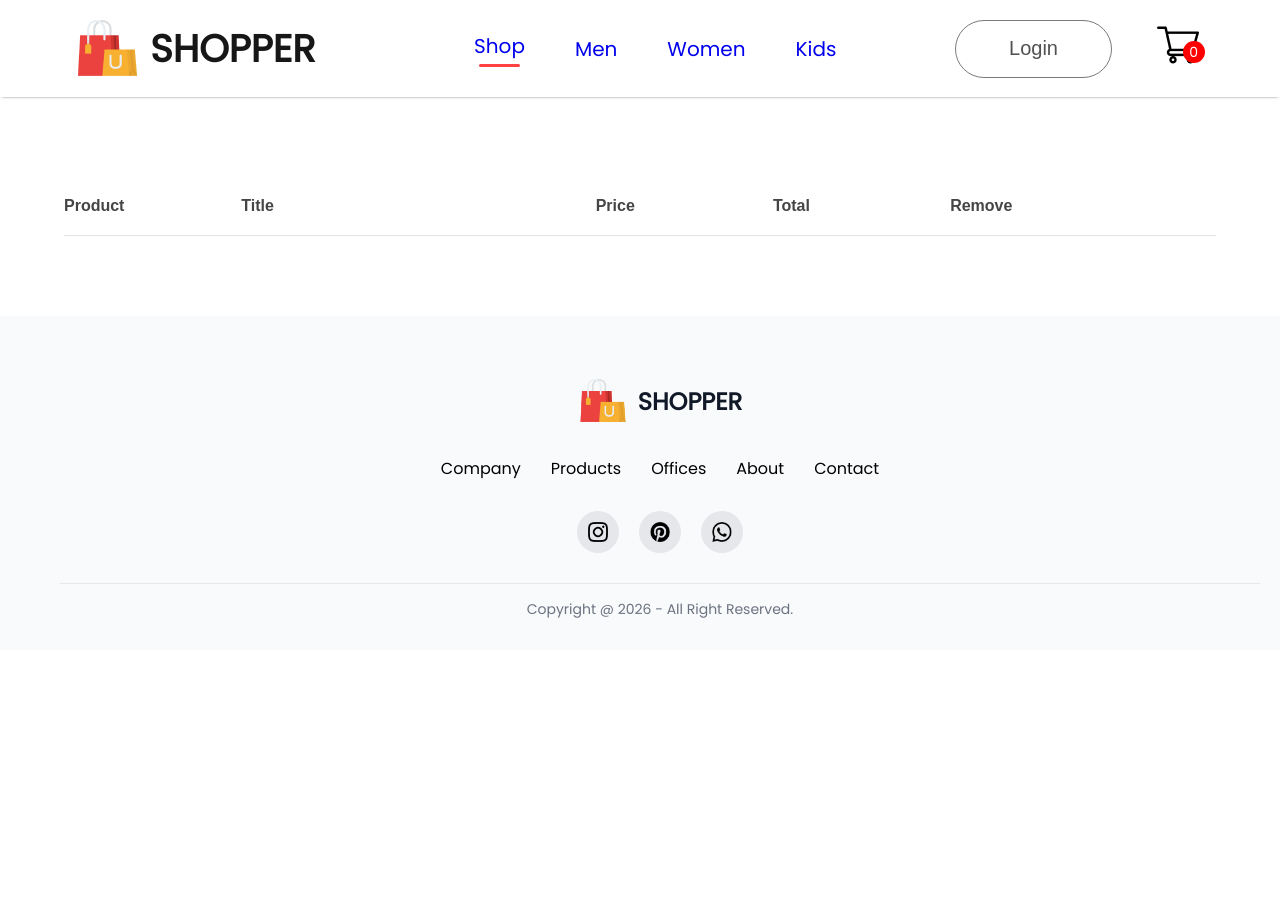
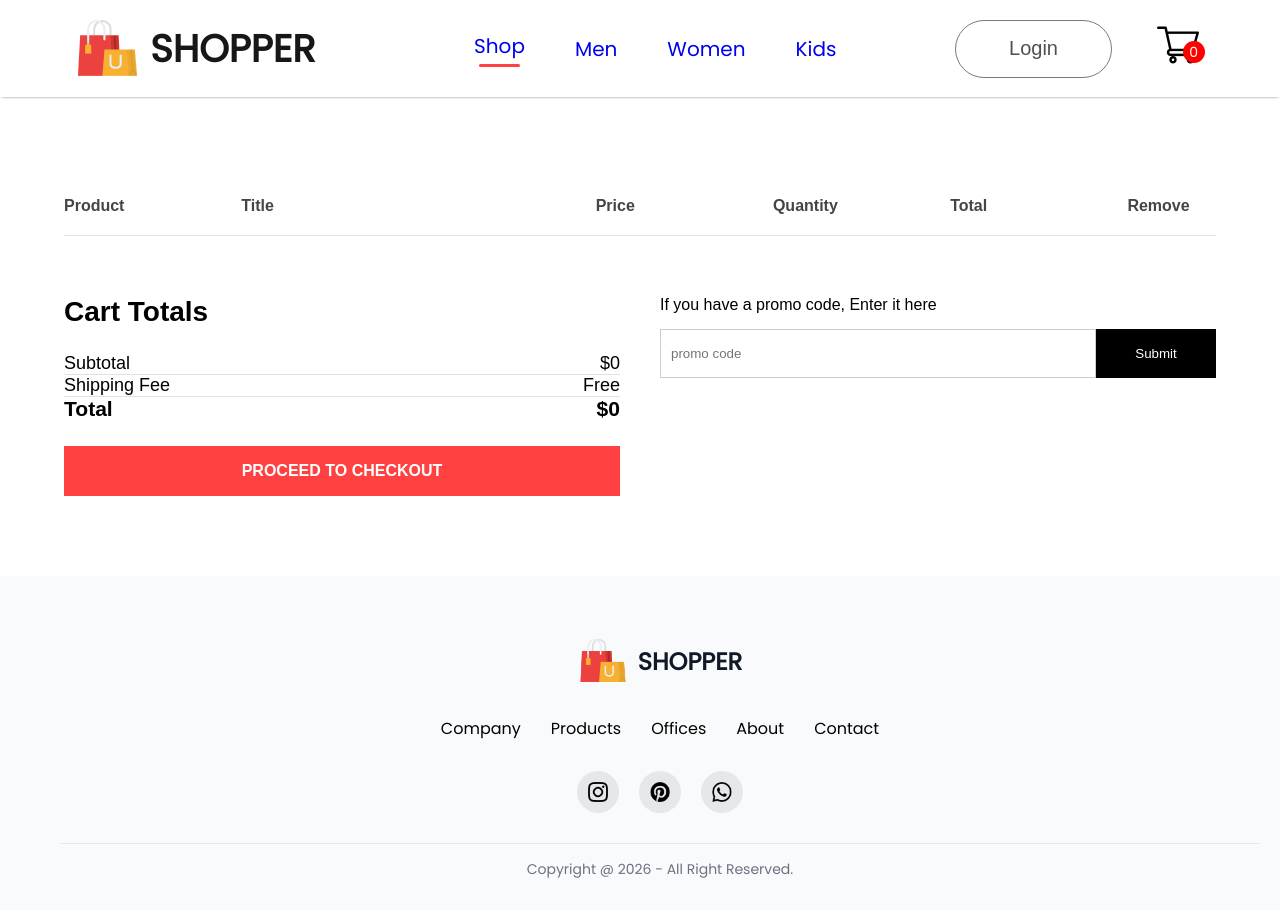
Before and after one commit to Rejaulh/react-ecommerce, a React (Create React App) app: page /cart in a window 1280 px wide. Shown: the top 910 px of the page. Before the commit the page ends 800 px from the top, so only its background shows below. Built offline with nearby package versions, Linux system fonts and the light colour scheme.

Commit message:
Update CartItems

```diff
--- a/src/Components/CartItems/CartItems.css
+++ b/src/Components/CartItems/CartItems.css
@@ -60,3 +60,86 @@
 .cartitems-remove-icon:hover {
   transform: scale(1.2);
 }
+
+
+/* LOWER SECTION */
+.cartitems-down {
+  display: flex;
+  justify-content: space-between;
+  margin-top: 60px;
+  gap: 40px;
+}
+
+/* TOTAL BOX */
+.cartitems-total {
+  flex: 1;
+  display: flex;
+  flex-direction: column;
+  gap: 25px;
+}
+
+.cartitems-total h1 {
+  font-size: 28px;
+}
+
+.cartitems-total-item {
+  display: flex;
+  justify-content: space-between;
+  font-size: 18px;
+}
+
+/* CHECKOUT BUTTON */
+.cartitems-total button {
+  width: 100%;
+  height: 50px;
+  background: #ff4141;
+  color: white;
+  border: none;
+  font-size: 16px;
+  font-weight: 600;
+  cursor: pointer;
+}
+
+/* PROMO CODE */
+.cartitems-promocode {
+  flex: 1;
+  font-size: 16px;
+}
+
+.cartitems-promobox {
+  display: flex;
+  margin-top: 15px;
+}
+
+.cartitems-promobox input {
+  flex: 1;
+  height: 45px;
+  padding-left: 10px;
+  border: 1px solid #ccc;
+  outline: none;
+}
+
+.cartitems-promobox button {
+  width: 120px;
+  background: black;
+  color: white;
+  border: none;
+  cursor: pointer;
+}
+
+/* RESPONSIVE DESIGN */
+@media (max-width: 900px) {
+  .cartitems {
+    margin: 30px;
+  }
+
+  .cartitems-format-main,
+  .cartitems-format {
+    grid-template-columns: 1fr 1.5fr 1fr 1fr 0.5fr;
+    font-size: 15px;
+  }
+
+  .cartitems-down {
+    flex-direction: column;
+  }
+}
--- a/src/Components/CartItems/CartItems.js
+++ b/src/Components/CartItems/CartItems.js
@@ -4,7 +4,12 @@ import { ShopContext } from '../Context/ShopContext';
 import remove_icon from '../Assets/cart_cross_icon.png';
 
 const CartItems = () => {
-    const {all_product, cartItems, removeFromCart} = useContext(ShopContext);
+    const {
+        all_product,
+        cartItems,
+        removeFromCart,
+        getTotalCartAmount
+    } = useContext(ShopContext);
 
   return (
     <div className='cartitems'>
@@ -12,6 +17,7 @@ const CartItems = () => {
             <p>Product</p>
             <p>Title</p>
             <p>Price</p>
+            <p>Quantity</p>
             <p>Total</p>
             <p>Remove</p>
         </div>
@@ -20,25 +26,55 @@ const CartItems = () => {
             if(cartItems[e.id]>0)
             {
                 return(
-                        <div key={e.id} className='cartitems-format'>
+                    <React.Fragment key={e.id}>
+                        <div className='cartitems-format'>
                             <img src={e.image} alt='' className='carticon-product-icon' />
                             <p>{e.name}</p>
                             <p>${e.new_price}</p>
                             <button className='cartitems-quantity'>
                             {cartItems[e.id]}
                             </button>
-                        <p>{e.new_price * cartItems[e.id]}</p>
+                            <p>${e.new_price * cartItems[e.id]}</p>
                             <img
                             src={remove_icon}
                             onClick={()=>removeFromCart(e.id)}
-                        alt=''
-                        />
+                            alt=''/>
                         </div>
-
+                        <hr/>
+                    </React.Fragment>
                     );
             }
             return null;
         })}
+        <div className='cartitems-down'>
+            <div className='cartitems-total'>
+                <h1>Cart Totals</h1>
+                <div>
+                    <div className='cartitems-total-item'>
+                        <p>Subtotal</p>
+                        <p>${getTotalCartAmount()}</p>
+                    </div>
+                    <hr/>
+                    <div className='cartitems-total-item'>
+                        <p>Shipping Fee</p>
+                        <p>Free</p>
+                    </div>
+                    <hr/>
+                    <div className='cartitems-total-item'>
+                        <h3>Total</h3>
+                        <h3>${getTotalCartAmount()}</h3>
+                    </div>
+                </div>
+                <button>PROCEED TO CHECKOUT</button>
+            </div>
+            <div className='cartitems-promocode'>
+                <p>If you have a promo code, Enter it here</p>
+                <div className='cartitems-promobox'>
+                    <input type='text' placeholder='promo code'/>
+                    <button>Submit</button>
+                </div>
+            </div>
+        </div>
     </div>
   );
 };
--- a/src/Components/Context/ShopContext.js
+++ b/src/Components/Context/ShopContext.js
@@ -37,12 +37,32 @@ const ShopContextProvider = (props) => {
     return total;
   };
 
+  // Total amount for cartitems
+  const getTotalCartAmount = () => {
+    let totalAmount = 0;
+
+    for (const item in cartItems) {
+      if (cartItems[item] > 0) {
+        const product = all_product.find(
+          (p) => p.id === Number(item)
+        );
+
+        if (product) {
+          totalAmount += product.new_price * cartItems[item];
+        }
+      }
+    }
+
+    return totalAmount;
+  };
+
     const contextValue = {
         all_product,
         cartItems,
         addToCart,
         removeFromCart,
-        getTotalCartItems
+        getTotalCartItems,
+        getTotalCartAmount,
     };
 
     console.log(cartItems);
```
Lines whose indentation alone changed are shown as unchanged.
